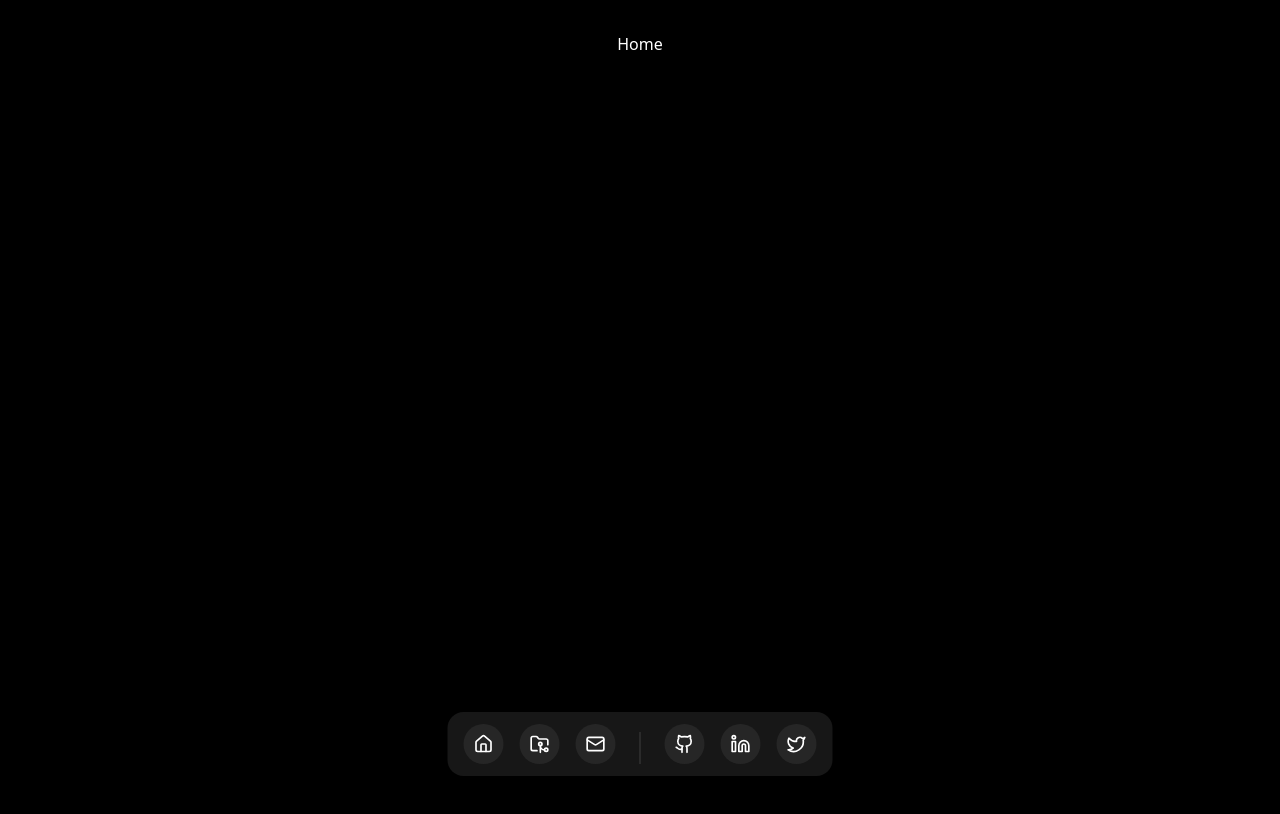
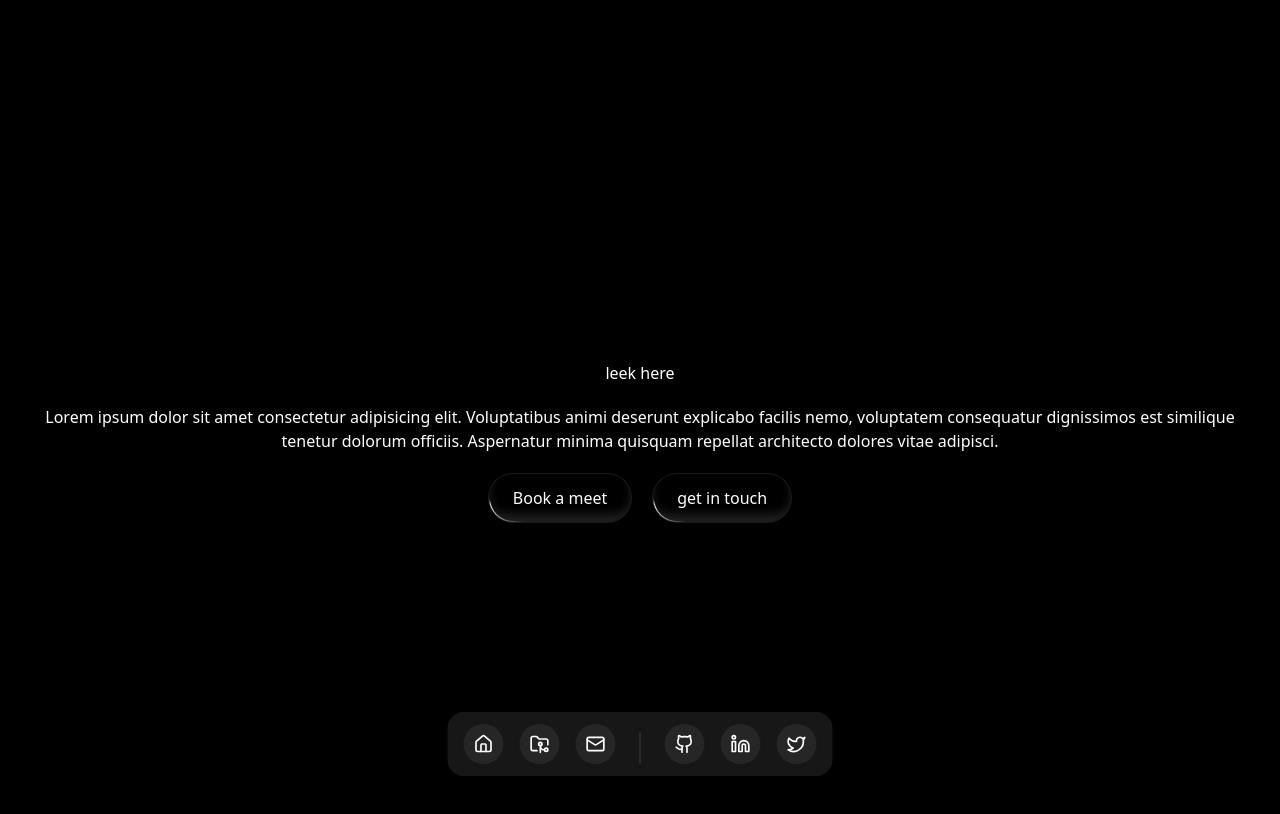
Before and after one commit to awais7796/portfolio, a React (Vite) app: page / in a window 1280 px wide. Shown: the top 814 px of the page. Built offline with nearby package versions, Linux system fonts and the light colour scheme.

Commit message:
developed the scartch design of home

```diff
--- a/src/pages/Home.jsx
+++ b/src/pages/Home.jsx
@@ -1,6 +1,23 @@
 import React from "react";
+import { ShimmerButton } from "@/components/ui/shimmer-button";
 const Home = () => {
-  return <div>Home</div>;
+  return (
+    <div className="  h-screen pt-5 flex flex-col justify-center items-center  gap-5">
+      <div>
+        <a href="d">leek here </a>
+      </div>
+      <div>
+        Lorem ipsum dolor sit amet consectetur adipisicing elit. Voluptatibus
+        animi deserunt explicabo facilis nemo, voluptatem consequatur
+        dignissimos est similique tenetur dolorum officiis. Aspernatur minima
+        quisquam repellat architecto dolores vitae adipisci.
+      </div>
+      <div className="flex justify-center items-center gap-5">
+        <ShimmerButton>Book a meet </ShimmerButton>
+        <ShimmerButton>get in touch </ShimmerButton>
+      </div>
+    </div>
+  );
 };
 
 export default Home;
```
